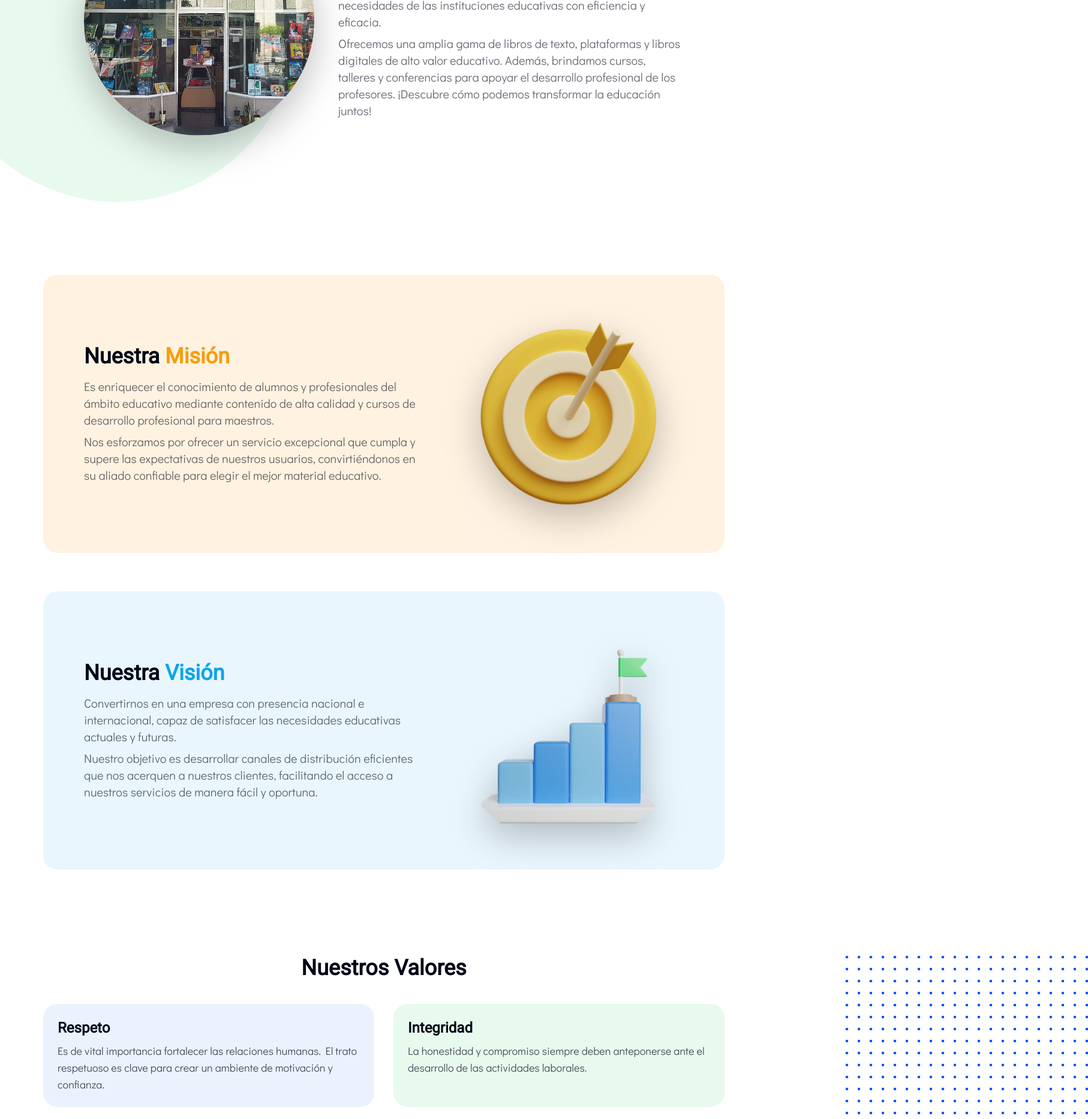
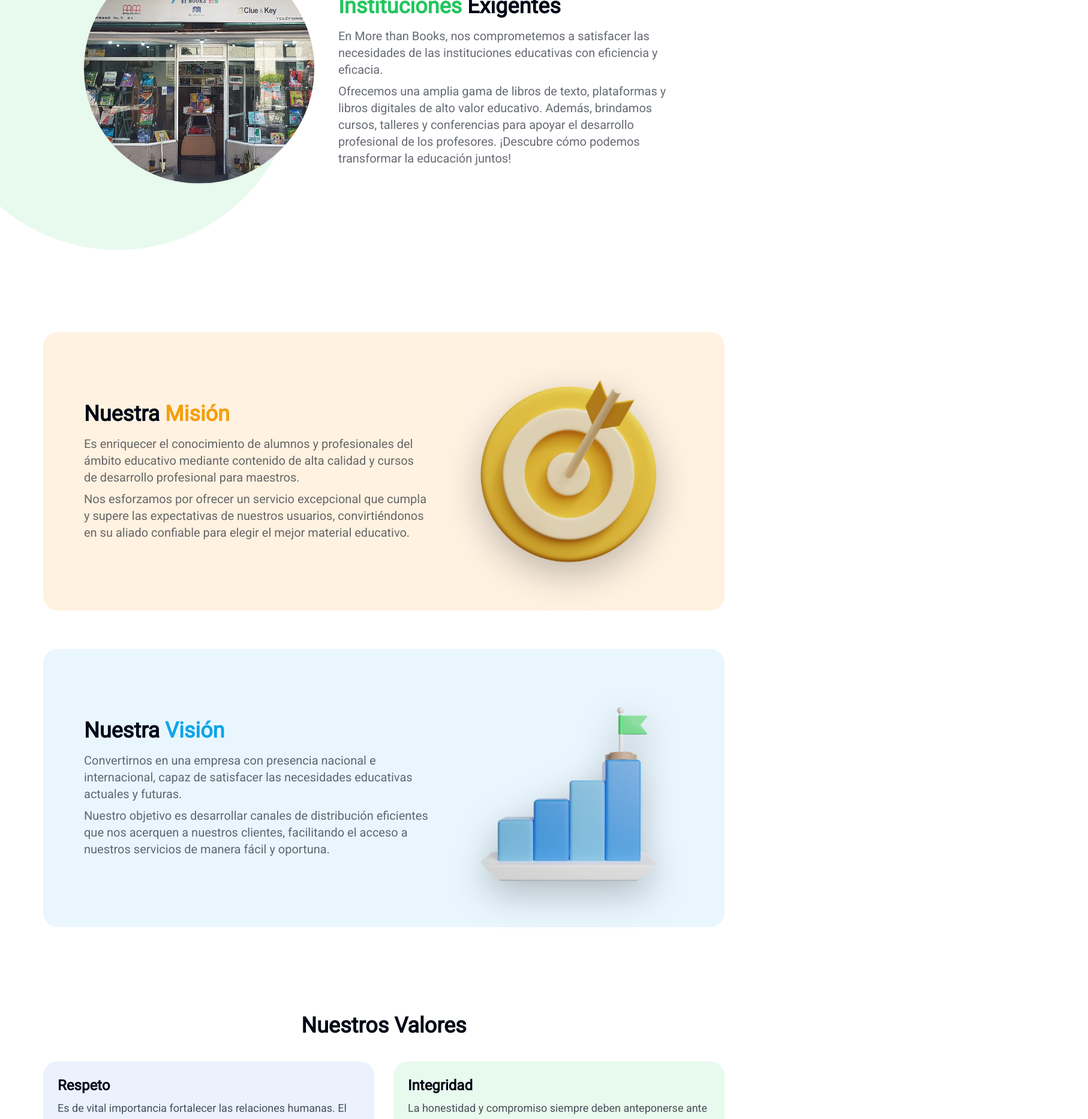
Before and after one commit to Diego-SJ/more-than-books, a Next.js app: page /nosotros in a window 1280 px wide. Shown: the part 860-2726 px from the top of the page at 60% size, 1814 px wide, since content can reach past the window. Built offline with nearby package versions, Linux system fonts and the light colour scheme.

Commit message:
fix images

```diff
--- a/next.config.mjs
+++ b/next.config.mjs
@@ -3,10 +3,7 @@ const nextConfig = {
 	images: {
 		remotePatterns: [
 			{
-				protocol: 'https',
-				hostname: 'source.unsplash.com',
-				port: '',
-				pathname: '/random/**'
+				hostname: 'source.unsplash.com'
 			}
 		]
 	}
--- a/src/app/aviso-de-privacidad/page.tsx
+++ b/src/app/aviso-de-privacidad/page.tsx
@@ -5,12 +5,9 @@ import React from 'react'
 const PrivacyNoticePage = () => {
 	return (
 		<>
-			<Navbar currentPath="home" />
+			<Navbar currentPath="contact" />
 
 			<header className="container  flex flex-col sm:flex-row relative mt-28 max-w-[1200px] mx-auto">
-				<span className="moving w-[300px] h-[300px] sm:w-[600px] sm:h-[600px] bg-primary/5 z-0 absolute rounded-full right-[-5%] top-[-50%] animate-pulse sm:block"></span>
-				<span className="moving-2 w-[200px] sm:w-[200px] h-[200px] sm:h-[200px] bg-primary/5 z-0 absolute rounded-full left-[-10%] top-[50%] animate-pulse sm:block"></span>
-				<span className="moving w-[100px] sm:w-[100px] h-[100px] sm:h-[100px] bg-primary/5 z-0 absolute rounded-full right-[40%] top-[100%] animate-pulse sm:block"></span>
 				<div className="flex flex-col items-start w-full justify-center">
 					<h1 className="text-3xl sm:text-start font-roboto font-bold w-full text-center text-foreground">
 						AVISO DE PRIVACIDAD INTEGRAL DE MORE THAN BOOKS, S.A. DE C.V.
--- a/src/app/nosotros/page.tsx
+++ b/src/app/nosotros/page.tsx
@@ -1,16 +1,6 @@
-import BlogCard from '@/components/blog-card'
 import Footer from '@/components/footer'
 import Navbar from '@/components/navbar'
-import { Input } from '@/components/ui/input'
-import {
-	Select,
-	SelectContent,
-	SelectGroup,
-	SelectItem,
-	SelectLabel,
-	SelectTrigger,
-	SelectValue
-} from '@/components/ui/select'
+
 import Image from 'next/image'
 import React from 'react'
 
@@ -41,8 +31,8 @@ const AboutUsPage = () => {
 					/>
 				</div>
 			</header>
-			<main className="container flex flex-col my-20 max-w-[1200px] mx-auto ">
-				<section className="mb-16 flex flex-col-reverse md:flex-row md:justify-center md:items-center gap-10 min-h-[90vh]">
+			<main className="container flex flex-col mt-0 mb-20 sm:mt-20 sm:mb-20 max-w-[1200px] mx-auto ">
+				<section className="my-40 sm:my-20 flex flex-col-reverse md:flex-row md:justify-center md:items-center gap-10 sm:min-h-[90vh]">
 					<div className="flex justify-center">
 						<div className="rounded-full relative">
 							<span className="moving w-[300px] h-[300px] md:w-[600px] md:h-[600px] bg-green-500/10 z-0 absolute rounded-full right-[5%] -top-[25%] animate-pulse md:block"></span>
@@ -51,20 +41,20 @@ const AboutUsPage = () => {
 								alt="mission"
 								width={500}
 								height={300}
-								className="w-52 h-52 md:w-96 md:h-96 object-cover drop-shadow-3xl z-[0] bounce-1 rounded-full"
+								className="w-52 h-52 md:w-96 md:h-96 object-cover drop-shadow-sm z-[0] bounce-1 rounded-full"
 							/>
 						</div>
 					</div>
 					<div className="flex flex-col md:max-w-xl w-full">
-						<h2 className="text-2xl text-center md:text-start md:text-4xl font-roboto font-bold mb-4 w-full">
+						<h2 className="text-3xl text-center md:text-start md:text-4xl font-roboto font-bold mb-4 w-full">
 							Educación <span className="font-roboto font-bold text-green-500">Integral</span> para{' '}
 							<span className="font-roboto font-bold text-green-500">Instituciones</span> Exigentes
 						</h2>
-						<p className="text-base sm:text-lg text-justify md:text-start md:text-xl md:max-w-2xl font-didact text-foreground/60 w-full mb-2">
-							En <strong>More than Books</strong>, nos comprometemos a satisfacer las necesidades de
-							las instituciones educativas con eficiencia y eficacia.
+						<p className="text-lg sm:text-lg text-justify md:text-start md:text-xl md:max-w-2xl font-roboto font-thin text-foreground/60 w-full mb-2">
+							En More than Books, nos comprometemos a satisfacer las necesidades de las
+							instituciones educativas con eficiencia y eficacia.
 						</p>
-						<p className="text-base sm:text-lg text-justify md:text-start md:text-xl md:max-w-2xl font-didact text-foreground/60 w-full">
+						<p className="text-lg sm:text-lg text-justify md:text-start md:text-xl md:max-w-2xl font-roboto font-thin text-foreground/60 w-full">
 							Ofrecemos una amplia gama de libros de texto, plataformas y libros digitales de alto
 							valor educativo. Además, brindamos cursos, talleres y conferencias para apoyar el
 							desarrollo profesional de los profesores. ¡Descubre cómo podemos transformar la
@@ -75,14 +65,14 @@ const AboutUsPage = () => {
 
 				<section className="mb-16 flex flex-col md:flex-row md:justify-center md:items-center sm:gap-10 pt-12 pb-6 sm:py-10 rounded-3xl bg-orange-100/70 px-6">
 					<div className="flex flex-col md:max-w-[50%] lg:max-w-xl w-full items-center">
-						<h2 className="text-2xl text-center md:text-start md:text-4xl font-roboto font-bold mb-4 w-full">
+						<h2 className="text-3xl text-center md:text-start md:text-4xl font-roboto font-bold mb-4 w-full">
 							Nuestra <span className="font-roboto font-bold text-amber-500">Misión</span>
 						</h2>
-						<p className="text-base sm:text-lg text-justify md:text-start md:text-xl md:max-w-2xl font-didact text-foreground/60 w-full mb-2">
+						<p className="text-lg text-justify md:text-start md:text-xl md:max-w-2xl font-roboto font-thin text-foreground/60 w-full mb-2">
 							Es enriquecer el conocimiento de alumnos y profesionales del ámbito educativo mediante
 							contenido de alta calidad y cursos de desarrollo profesional para maestros.
 						</p>
-						<p className="text-base sm:text-lg text-justify md:text-start md:text-xl md:max-w-2xl font-didact text-foreground/60 w-full">
+						<p className="text-lg text-justify md:text-start md:text-xl md:max-w-2xl font-roboto font-thin text-foreground/60 w-full">
 							Nos esforzamos por ofrecer un servicio excepcional que cumpla y supere las
 							expectativas de nuestros usuarios, convirtiéndonos en su aliado confiable para elegir
 							el mejor material educativo.
@@ -103,14 +93,14 @@ const AboutUsPage = () => {
 
 				<section className="mb-16 flex flex-col md:flex-row md:justify-center md:items-center sm:gap-10 pt-12 pb-6 sm:py-10 rounded-3xl bg-sky-100/70 px-6">
 					<div className="flex flex-col md:max-w-[50%] lg:max-w-xl w-full items-center">
-						<h2 className="text-2xl text-center md:text-start md:text-4xl font-roboto font-bold mb-4 w-full">
+						<h2 className="text-4xl text-center md:text-start md:text-4xl font-roboto font-bold mb-4 w-full">
 							Nuestra <span className="font-roboto font-bold text-sky-500">Visión</span>
 						</h2>
-						<p className="text-base sm:text-lg text-justify md:text-start md:text-xl md:max-w-2xl font-didact text-foreground/60 w-full mb-2">
+						<p className="text-lg text-justify md:text-start md:text-xl md:max-w-2xl font-roboto font-thin text-foreground/60 w-full mb-2">
 							Convertirnos en una empresa con presencia nacional e internacional, capaz de
 							satisfacer las necesidades educativas actuales y futuras.
 						</p>
-						<p className="text-base sm:text-lg text-justify md:text-start md:text-xl md:max-w-2xl font-didact text-foreground/60 w-full">
+						<p className="text-lg text-justify md:text-start md:text-xl md:max-w-2xl font-roboto font-thin text-foreground/60 w-full">
 							Nuestro objetivo es desarrollar canales de distribución eficientes que nos acerquen a
 							nuestros clientes, facilitando el acceso a nuestros servicios de manera fácil y
 							oportuna.
@@ -130,92 +120,34 @@ const AboutUsPage = () => {
 				</section>
 
 				<section className="container px-0 sm:mx-auto py-20 relative ">
-					<svg
-						className="absolute left-full transform translate-x-1/2"
-						width="404"
-						height="404"
-						fill="none"
-						viewBox="0 0 404 404"
-						aria-hidden="true"
-					>
-						<defs>
-							<pattern
-								id="85737c0e-0916-41d7-917f-596dc7edfa27"
-								x="0"
-								y="0"
-								width="20"
-								height="20"
-								patternUnits="userSpaceOnUse"
-							>
-								<rect
-									x="0"
-									y="0"
-									width="4"
-									height="4"
-									className="text-primary"
-									fill="currentColor"
-								/>
-							</pattern>
-						</defs>
-						<rect width="404" height="404" fill="url(#85737c0e-0916-41d7-917f-596dc7edfa27)" />
-					</svg>
-					<svg
-						className="absolute right-full bottom-0 transform -translate-x-1/2"
-						width="404"
-						height="404"
-						fill="none"
-						viewBox="0 0 404 404"
-						aria-hidden="true"
-					>
-						<defs>
-							<pattern
-								id="85737c0e-0916-41d7-917f-596dc7edfa27"
-								x="0"
-								y="0"
-								width="20"
-								height="20"
-								patternUnits="userSpaceOnUse"
-							>
-								<rect
-									x="0"
-									y="0"
-									width="4"
-									height="4"
-									className="text-primary"
-									fill="currentColor"
-								/>
-							</pattern>
-						</defs>
-						<rect width="404" height="404" fill="url(#85737c0e-0916-41d7-917f-596dc7edfa27)" />
-					</svg>
 					<h2 className="text-2xl text-center md:text-4xl font-roboto font-bold mb-10 w-full">
 						Nuestros <span className="font-roboto font-bold ">Valores</span>
 					</h2>
 					<div className="grid grid-cols-1 sm:grid-cols-2 gap-8">
 						<div className="bg-blue-500/10 text-foreground p-6 rounded-3xl">
 							<h3 className="text-2xl font-bold mb-2 font-roboto ">Respeto</h3>
-							<p className="text-lg text-foreground/70">
+							<p className="text-lg font-roboto font-thin text-foreground/70">
 								Es de vital importancia fortalecer las relaciones humanas. El trato respetuoso es
 								clave para crear un ambiente de motivación y confianza.
 							</p>
 						</div>
 						<div className="bg-green-500/10 text-foreground p-6 rounded-3xl">
 							<h3 className="text-2xl font-bold mb-2 font-roboto ">Integridad</h3>
-							<p className="text-lg text-foreground/70">
+							<p className="text-lg font-roboto font-thin text-foreground/70">
 								La honestidad y compromiso siempre deben anteponerse ante el desarrollo de las
 								actividades laborales.
 							</p>
 						</div>
 						<div className="bg-red-500/10 text-foreground p-6 rounded-3xl">
 							<h3 className="text-2xl font-bold mb-2 font-roboto ">Excelencia</h3>
-							<p className="text-lg text-foreground/70">
+							<p className="text-lg  font-roboto font-thin text-foreground/70">
 								Estamos constantemente tras la búsqueda de mejorar nuestros servicios para ofrecer
 								una experiencia grata a nuestros usuarios.
 							</p>
 						</div>
 						<div className="bg-yellow-500/10 text-foreground p-6 rounded-3xl">
 							<h3 className="text-2xl font-bold mb-2 font-roboto ">Disponibilidad al cambio</h3>
-							<p className="text-lg text-foreground/70">
+							<p className="text-lg font-roboto font-thin text-foreground/70">
 								Sabemos de los constantes cambios a los que estamos expuestos, por esta razón
 								estamos abiertos a la innovación y la búsqueda de nuevos proyectos.
 							</p>
--- a/src/components/navbar.tsx
+++ b/src/components/navbar.tsx
@@ -105,7 +105,10 @@ export default function Navbar({ theme = 'light', currentPath = 'home' }: Navbar
 				leaveFrom="translate-x-0"
 				leaveTo="translate-x-full"
 			>
-				<div className="flex flex-col items-center justify-center min-h-screen space-y-6 fixed inset-0 bg-white z-[100]">
+				<div className="flex flex-col items-center justify-center min-h-screen space-y-6 fixed inset-0 bg-white z-[100] pb-20">
+					<span className="moving w-[200px] h-[200px]  bg-primary/10 z-0 absolute rounded-full right-[0%] top-[-0%] animate-pulse sm:block"></span>
+					<span className="moving-2 w-[150px] h-[150px] bg-primary/10 z-0 absolute rounded-full left-[-10%] top-[50%] animate-pulse sm:block"></span>
+					<span className="moving w-[80px] h-[80px] bg-primary/10 z-0 absolute rounded-full right-[10%] bottom-[20%] animate-pulse sm:block"></span>
 					<button
 						onClick={() => setIsOpen(false)}
 						className="text-primary-txt text-2xl self-end mr-6 absolute top-6 right-2"
```
Also changed, not shown: src/app/page.tsx (+15 -16 lines).
